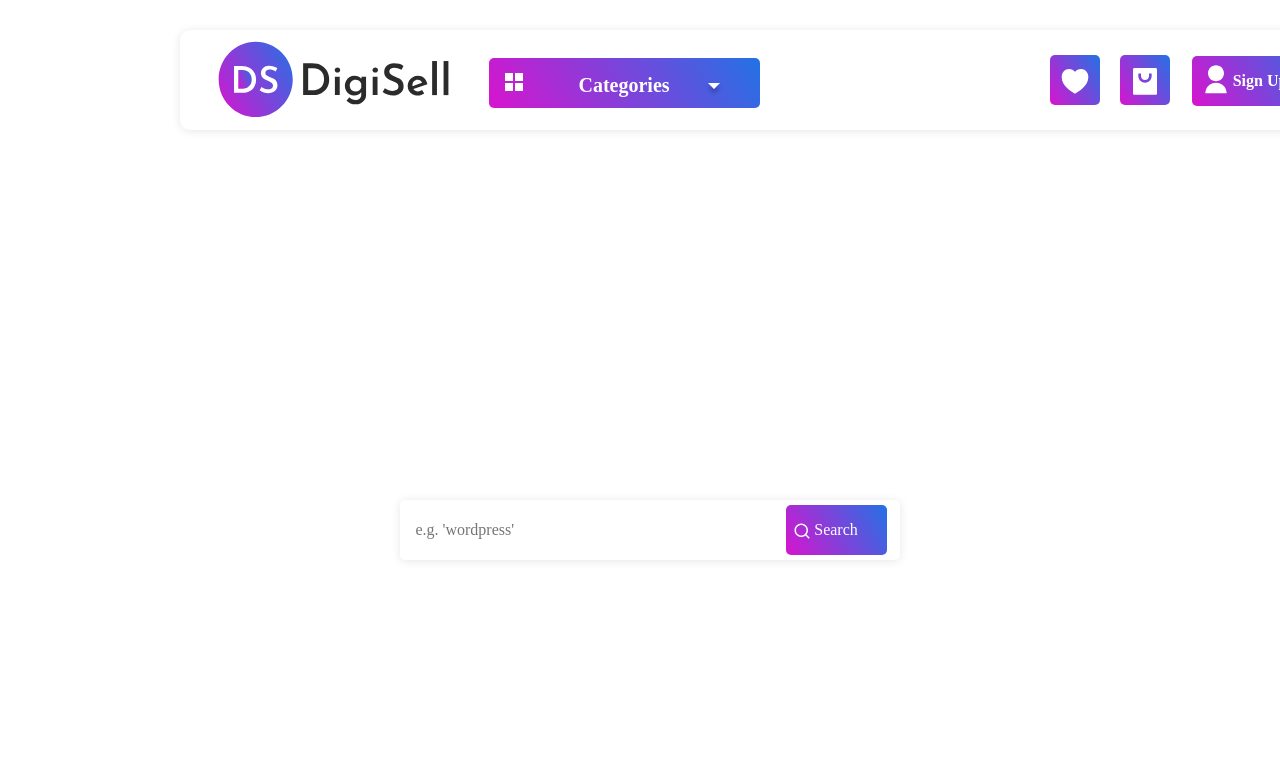
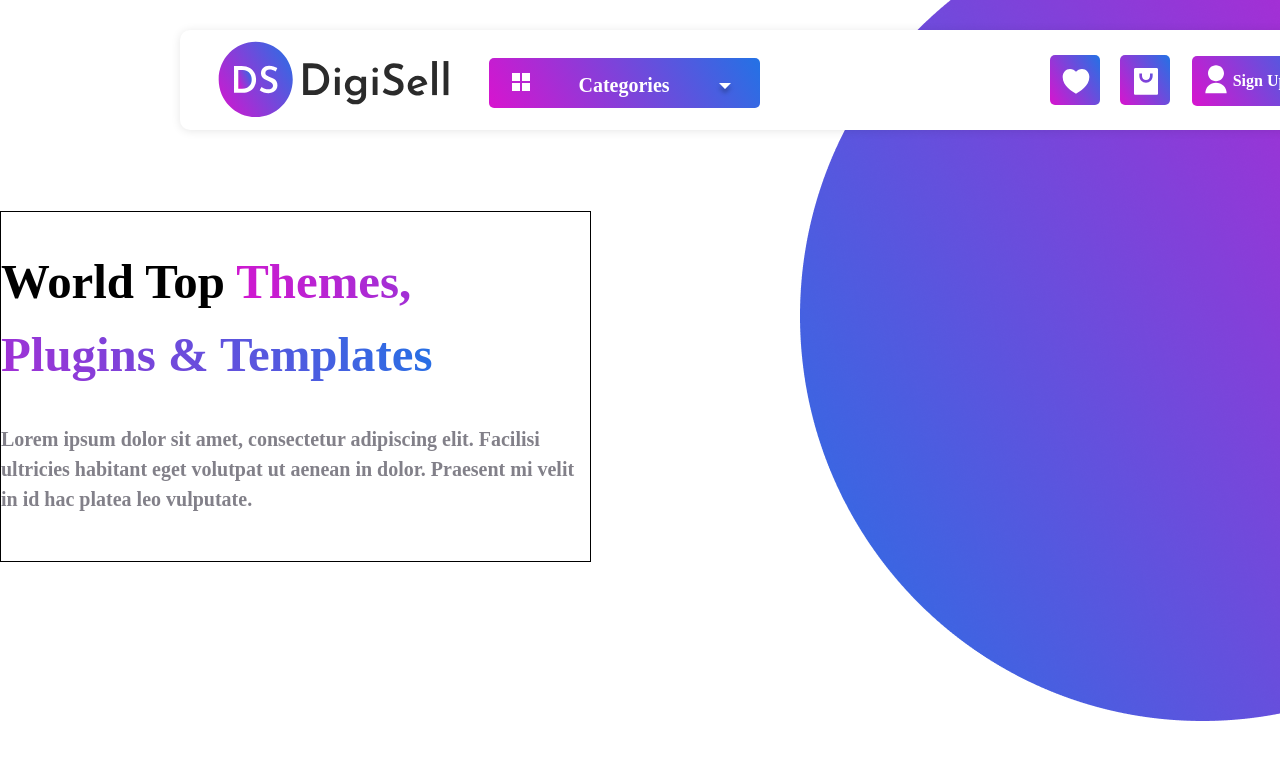
Before and after one commit to rahidaliyev/e-commerce, a React (Create React App) app: page / in a window 1280 px wide. Shown: the top 760 px of the page. Built offline with nearby package versions, Linux system fonts and the light colour scheme.

Commit message:
first section p done

```diff
--- a/src/App.css
+++ b/src/App.css
@@ -1,4 +1,4 @@
-.App {
+/* .App {
   text-align: center;
 }
 
@@ -35,4 +35,4 @@
   to {
     transform: rotate(360deg);
   }
-}
+} */
--- a/src/components/DropDown/DropDown.css
+++ b/src/components/DropDown/DropDown.css
@@ -17,13 +17,13 @@
 .responsive-img{
     position: relative;
     top: 40px;
-    left:-110px;
+    left: 20px;
 }
 
 .triangle{
     position: relative;
     top:-35px;
-    right: -90px;
+   left: 220px;
 }
 
 
--- a/src/components/Favorite/Favorite.css
+++ b/src/components/Favorite/Favorite.css
@@ -14,6 +14,7 @@
 .heart{
     position: relative;
     top: 10px;
+    left: 10px;
 }
 
 .heart:hover{
--- a/src/components/FirstContainer/FirstContainer.css
+++ b/src/components/FirstContainer/FirstContainer.css
@@ -1,5 +1,11 @@
-.first-section-backfround{
-    background-image: url("/src/icons/digi.svg");
+.first-section-background{
+    background-image: url('/src/icons/Ellipse-70.png');
+    height: 810px;
     background-repeat: no-repeat;
-    border: 1px solid black;
+    margin-left: 62.5vw;
+    margin-top: -6.944vw;
+    /* Gradient/Linear */
+
+
+
 }
--- a/src/components/FirstContainer/FirstContainer.js
+++ b/src/components/FirstContainer/FirstContainer.js
@@ -1,14 +1,14 @@
 import React from 'react'
-import background from "../../icons/Ellipse-70.svg"
 import "../FirstContainer/FirstContainer.css"
+import FirstSectionText from '../FirstSectionText/FirstSectionText'
 import Navbar from "../Navbar/Navbar"
-import Search from '../Search/Search'
+
 export default function FirstContainer() {
   return (
     <div>
-<div style={{backgroundImage:`url(${background})`}} className='first-section-background'>
+<div className='first-section-background'>
 <Navbar />
-<Search/>
+<FirstSectionText/>
 </div>
 
     </div>
--- /dev/null
+++ b/src/components/FirstSectionText/FirstSectionText.css
@@ -0,0 +1,43 @@
+.text-first-section{
+    width: 589px;
+    height: 349px;
+    border: 1px solid black;
+    position: relative;
+    top: 300px;
+    left: -800px;
+}
+.text-first-section h1{
+font-family: 'Josefin Sans';
+font-style: normal;
+font-weight: 700;
+font-size: 48.83px;
+line-height: 73px;
+}
+
+
+#themze{
+    background: linear-gradient(238.66deg, #0283E9 -18.13%, #FC01CA 120.27%);
+    -webkit-background-clip: text;
+    -webkit-text-fill-color: transparent;
+     background-clip: text;
+     font-style: normal;
+     font-weight: 700;
+
+
+
+}
+
+#p-first-section{
+    font-family: 'Josefin Sans';
+font-style: normal;
+font-weight: 600;
+font-size: 20px;
+line-height: 30px;
+/* or 150% */
+
+
+/* Primary color/#828089 */
+
+color: #828089;
+
+}
--- /dev/null
+++ b/src/components/FirstSectionText/FirstSectionText.js
@@ -0,0 +1,17 @@
+import React from 'react'
+import "../FirstSectionText/FirstSectionText.css"
+
+export default function FirstSectionText() {
+  return (
+    <div className='text-first-section'>
+<h1>
+World Top
+<span id='themze'> Themes,<br/>
+ Plugins & Templates</span>
+</h1>
+<p id='p-first-section'>
+Lorem ipsum dolor sit amet, consectetur adipiscing elit. Facilisi ultricies habitant eget volutpat ut aenean in dolor. Praesent mi velit in id hac platea leo vulputate.
+</p>
+    </div>
+  )
+}
--- a/src/components/Magazine/Magazine.css
+++ b/src/components/Magazine/Magazine.css
@@ -15,7 +15,8 @@
 .magazine{
 
     position: relative;
-   top: 10px;
+    top: 10px;
+    left: 10px;
 
 
 }
```
Also changed, not shown: src/icons/Ellipse-70.png (added), src/icons/Ellipse-70.svg.
